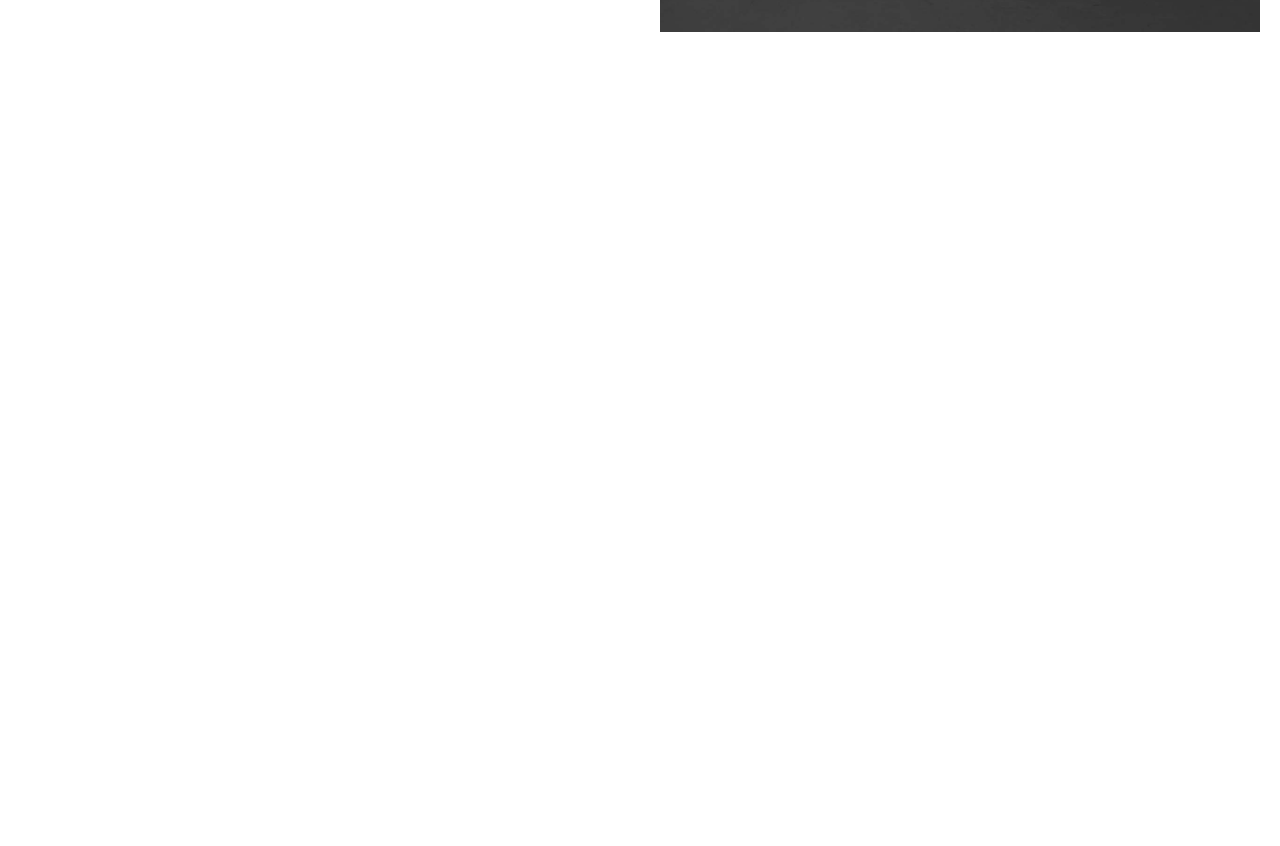
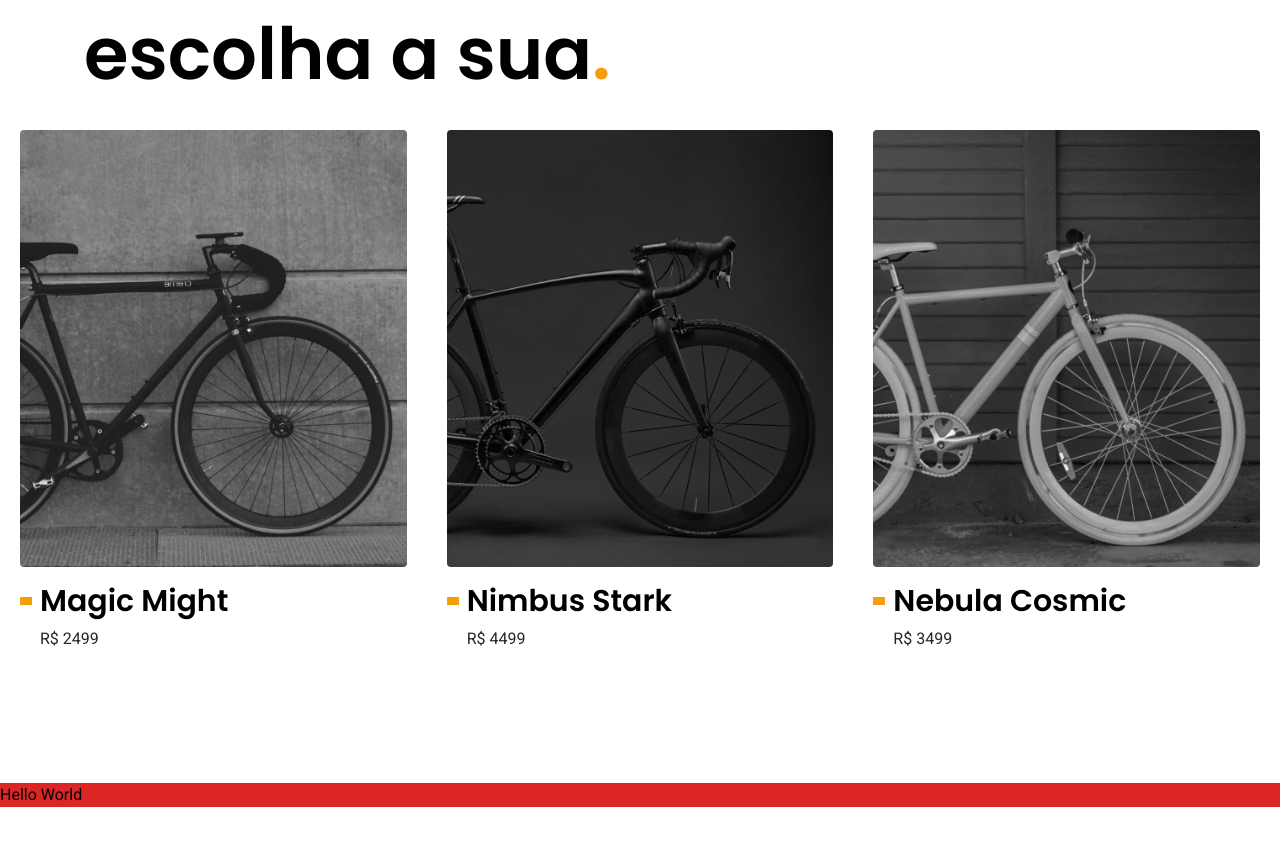
Before and after one commit to meleu/bikcraft, a website: page src/index.html in a window 1280 px wide. Shown: the part 818-1664 px from the top of the page. Before the commit the page ends 1450 px from the top, so only its background shows below. Drawn offline with Linux system fonts and the light colour scheme.

Commit message:
adiciona lista de bicicletas

```diff
--- a/src/index.html
+++ b/src/index.html
@@ -22,7 +22,7 @@
   <!-- header-bg -->
   <header class="bg-color-950 text-color-50">
     <!-- header -->
-    <div class="flex flex-wrap justify-between items-center gap-3 sm:gap-5 p-5 max-w-7xl mx-auto">
+    <div class="flex flex-wrap justify-between items-center gap-3 sm:gap-5 p-5 max-w-6xl mx-auto">
       <a href="/">
         <img src="./img/bikcraft.svg" alt="Bikcraft">
       </a>
@@ -41,7 +41,7 @@
   <main
     class="bg-color-900 md:bg-color-950 text-color-50 shadow-[inset_0_-60px_white] md:shadow-[inset_0_-120px_white]">
     <!-- introducao -->
-    <div class="max-w-7xl mx-auto px-5 grid md:grid-cols-2 gap-8 md:gap-y-0 md:gap-x-10">
+    <div class="max-w-6xl mx-auto px-5 grid md:grid-cols-2 gap-8 md:gap-y-0 md:gap-x-10">
       <!-- introducao-conteudo -->
       <div class="self-end md:pb-52">
         <h1 class="pt-10 mb-4 md:mb-8 text-title-responsive font-poppins font-semibold">
@@ -59,6 +59,55 @@
     </div>
   </main>
 
+  <!-- bicicletas-lista -->
+  <article class="pt-16 pb-16 md:pb-28">
+    <h2 class="lowercase font-poppins font-semibold text-title-responsive px-5 max-w-6xl mx-auto mb-10">
+      Escolha a sua<span>.</span>
+    </h2>
+
+    <ul class="flex gap-5 md:gap-10 px-5 pb-5 max-w-7xl mx-auto overflow-x-auto">
+      <li class="min-w-[280px]">
+        <a class="bicicleta-lista-link block" href="">
+          <img class="mb-4" src="./img/bicicletas/magic-home.jpg" alt="Bicicleta Magic Might">
+          <h3
+            class="font-poppins font-semibold text-xl md:text-2xl lg:text-3xl mb-2 flex items-center decoration-bike-list">
+            Magic Might
+          </h3>
+          <span class="text-color-800 pl-5">
+            R$ 2499
+          </span>
+        </a>
+      </li>
+      <li class="min-w-[280px]">
+        <a class="bicicleta-lista-link block" href="">
+          <img class="mb-4" src="./img/bicicletas/nimbus-home.jpg" alt="Bicicleta Nimbus Stark">
+          <h3
+            class="font-poppins font-semibold text-xl md:text-2xl lg:text-3xl mb-2 flex items-center decoration-bike-list">
+            Nimbus Stark
+          </h3>
+          <span class="text-color-800 pl-5">
+            R$ 4499
+          </span>
+        </a>
+      </li>
+      <li class="min-w-[280px]">
+        <a class="bicicleta-lista-link block" href="">
+          <img class="mb-4" src="./img/bicicletas/nebula-home.jpg" alt="Bicicleta Nebula Cosmic">
+          <h3
+            class="font-poppins font-semibold text-xl md:text-2xl lg:text-3xl mb-2 flex items-center decoration-bike-list">
+            Nebula Cosmic
+          </h3>
+          <span class="text-color-800 pl-5">
+            R$ 3499
+          </span>
+        </a>
+      </li>
+    </ul>
+  </article>
+
+  <h1 class="bg-red-600">
+    Hello World
+  </h1>
 
 </body>
 
--- a/src/input.css
+++ b/src/input.css
@@ -41,4 +41,23 @@
   .primary-gradient-2 {
     @apply from-primary-500 to-primary-700;
   }
+
+  /* todas imagens com border-radius */
+  img[src$='.jpg'] {
+    @apply rounded;
+  }
+
+  /* decoração da lista de bicicletas */
+  .decoration-bike-list {
+    @apply
+      before:inline-block
+      before:h-2 before:w-3
+      before:mr-2
+      before:bg-primary-500
+      before:duration-200;
+  }
+
+  .bicicleta-lista-link:hover .decoration-bike-list {
+    @apply before:w-6;
+  }
 }
```
Also changed, not shown: src/style.css.
